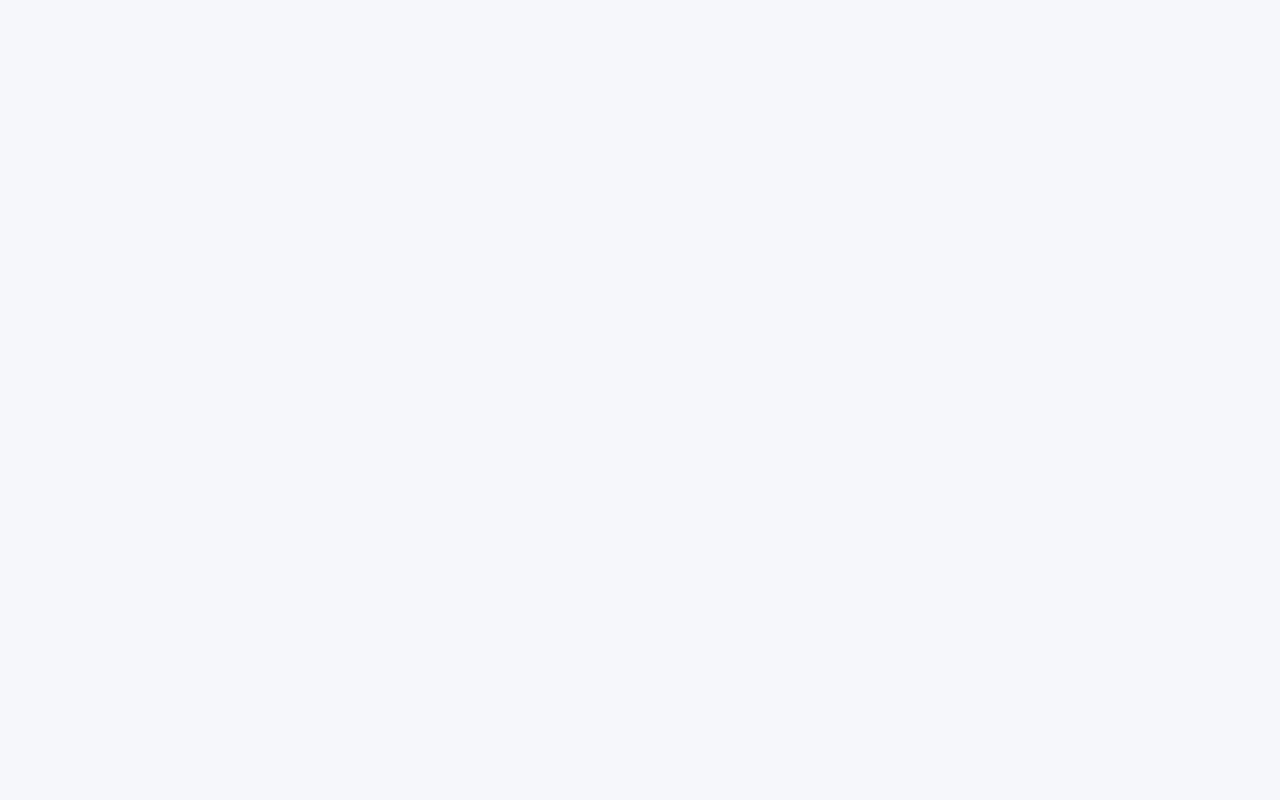
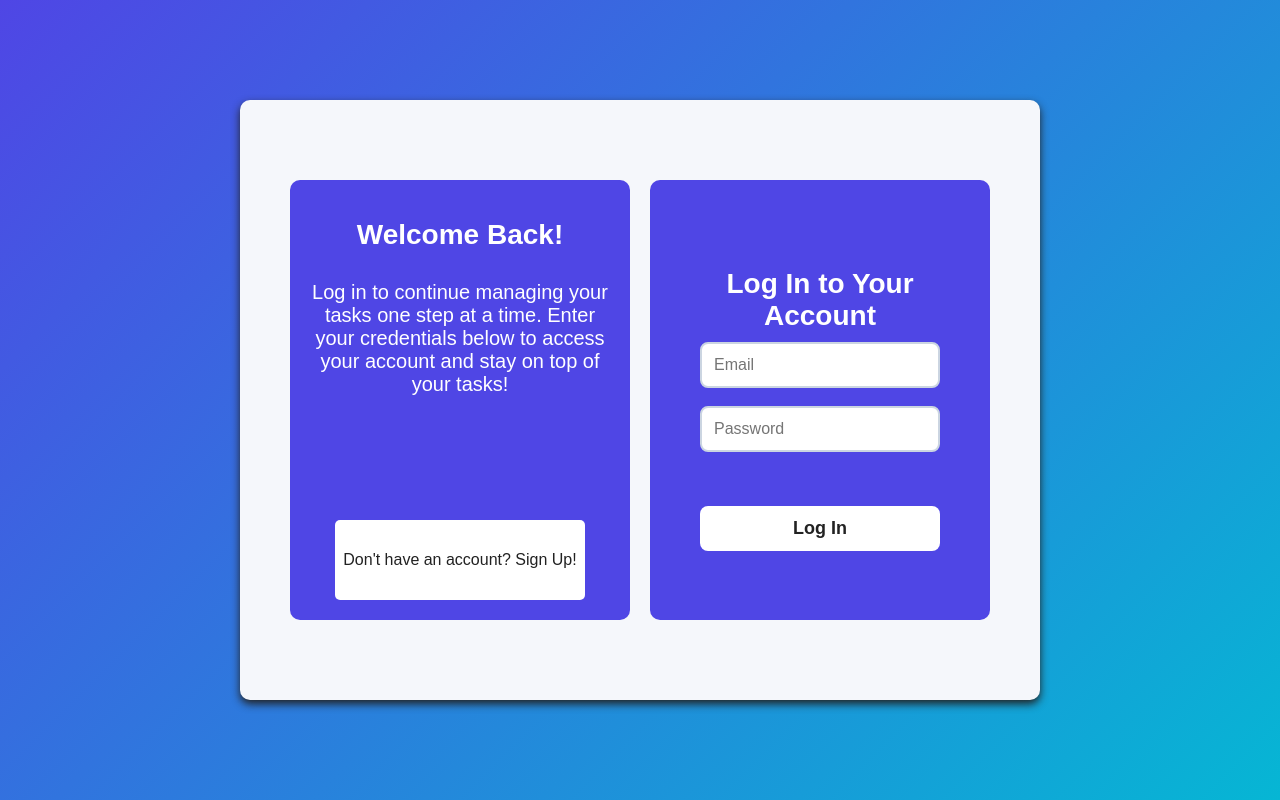
Before and after one commit to KevinCaudell/Task-Manager, a Flask app: page /login in a window 1280 px wide. Before the commit the page is empty. Run offline with Flask 3, Linux system fonts and the light colour scheme.

Commit message:
Refactor login and signup styles; unify main content class and update links in templates

```diff
--- a/static/css/style.css
+++ b/static/css/style.css
@@ -165,9 +165,9 @@ body {
 }
 
 
-/* Sign Up Page Styles */
+/* Login - Sign Up Page Styles */
 
-.main-content-signup {
+.main-content-signup-login {
 	display: flex;
     justify-content: center;
     align-items: center;
@@ -223,7 +223,7 @@ body {
 	font-size: 20px;
 }
 
-.left .login {
+.left .login-signup {
 	width: 250px;
 	height: 80px;
 	background: #ffffff;
@@ -236,13 +236,13 @@ body {
 	margin-top: auto;
 }
 
-.left .login a {
+.left .login-signup a {
 	color: #222;
 	font-size: 16px;
 	text-decoration: none;
 }
 
-.left .login:hover {
+.left .login-signup:hover {
 	filter: brightness(0.92);
     box-shadow: 0px 4px 10px rgba(0,0,0,0.15);
 }
--- a/templates/login.html
+++ b/templates/login.html
@@ -6,3 +6,35 @@
     <title>Login — One Task at a Time</title>
     <link rel="stylesheet" href="{{ url_for('static', filename='css/style.css') }}">
 </head>
+<body>
+    <main class="main-content-signup-login">
+        <div class="back-rectangle">
+            <div class="box">
+                <div class="left">
+                    <h1>Welcome Back!</h1>
+                    <p>Log in to continue managing your tasks one step at a time.
+                        Enter your credentials below to access your account and
+                        stay on top of your tasks!
+                    </p>
+                    <div class="login-signup">
+                        <a href="{{ url_for('signup')}}">Don't have an account? Sign Up!</a>
+                    </div>
+                </div>
+
+            </div>
+
+            <div class="box">
+                <div class="right">
+                    <h1>Log In to Your Account</h1>
+
+                    <form action="{{ url_for('login') }}" method="post">
+                        <input type="email" name="email" placeholder="Email" required>
+                        <input type="password" name="password" placeholder="Password" required><br>
+                        <button type="submit">Log In</button>
+                    </form>
+
+                </div>
+            </div>
+
+        </div>
+    </main>
--- a/templates/signup.html
+++ b/templates/signup.html
@@ -8,7 +8,7 @@
 </head>
 
 <body>
-    <main class="main-content-signup">
+    <main class="main-content-signup-login">
         <div class="back-rectangle">
             <div class="box">
                 <div class="left">
@@ -17,7 +17,7 @@
                         If you haven't already; create an account to manage your
                         tasks and begin tracking your progress!
                     </p>
-                    <div class="login">
+                    <div class="login-signup">
                         <a href="{{ url_for('login')}}">Already have an account? Login!</a>
                     </div>
                 </div>
```
